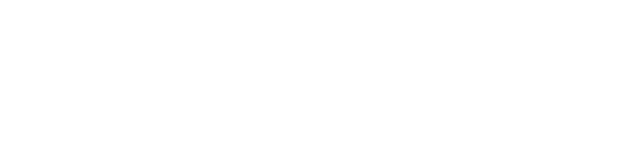
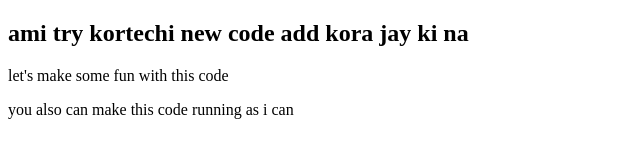
Before and after one commit to sreejoychondroroy77/my-first-repo, a plain HTML site: page index.html in a window 1280 px wide. Shown: the whole page, without its empty margins (0-640 px from the left). Drawn offline with Linux system fonts and the light colour scheme.

Commit message:
this is trial

```diff
--- a/index.html
+++ b/index.html
@@ -6,6 +6,9 @@
     <title>My First repo</title>
 </head>
 <body>
+    <h2>ami try kortechi new code add kora jay ki na</h2>
+    <p>let's make some fun with this code</p>
+    <p>you also can make this code running as i can </p>
 
 </body>
 </html>
```
